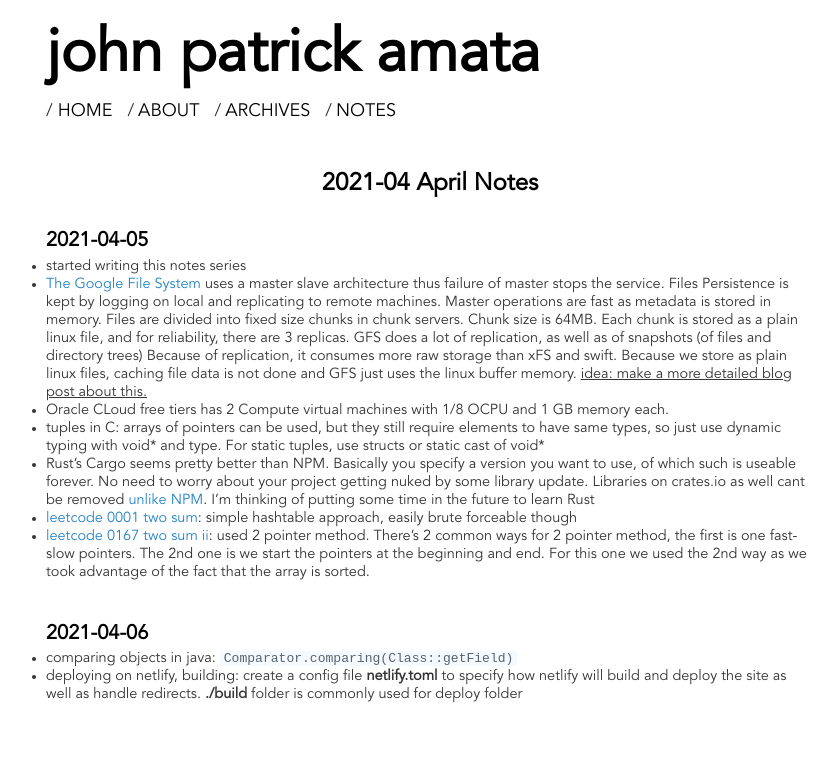
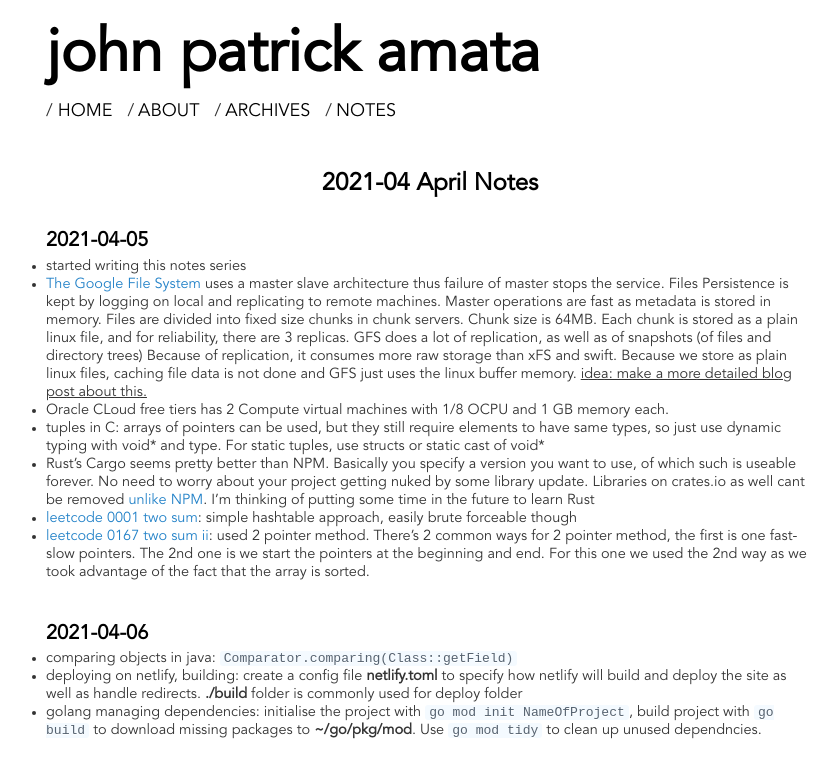
Before and after one commit to jpamata/jpamata.github.io, a Jekyll site: the page built from notes/2021/04.md, in a window 1280 px wide. Shown: the top 778 px of the page, without its empty margins (210-1047 px from the left). Built offline with Jekyll 4.4.1, drawn with Linux system fonts in a browser that asks for light colours.

Commit message:
Update 04.md

```diff
--- a/notes/2021/04.md
+++ b/notes/2021/04.md
@@ -21,3 +21,4 @@ title: April 2021
 
 - comparing objects in java: <code>Comparator.comparing(Class::getField)</code>
 - deploying on netlify, building: create a config file **netlify.toml** to specify how netlify will build and deploy the site as well as handle redirects. **./build** folder is commonly used for deploy folder
+- golang managing dependencies: initialise the project with <code>go mod init NameOfProject</code>, build project with <code>go build</code> to download missing packages to **~/go/pkg/mod**. Use <code>go mod tidy</code> to clean up unused dependncies.
```
